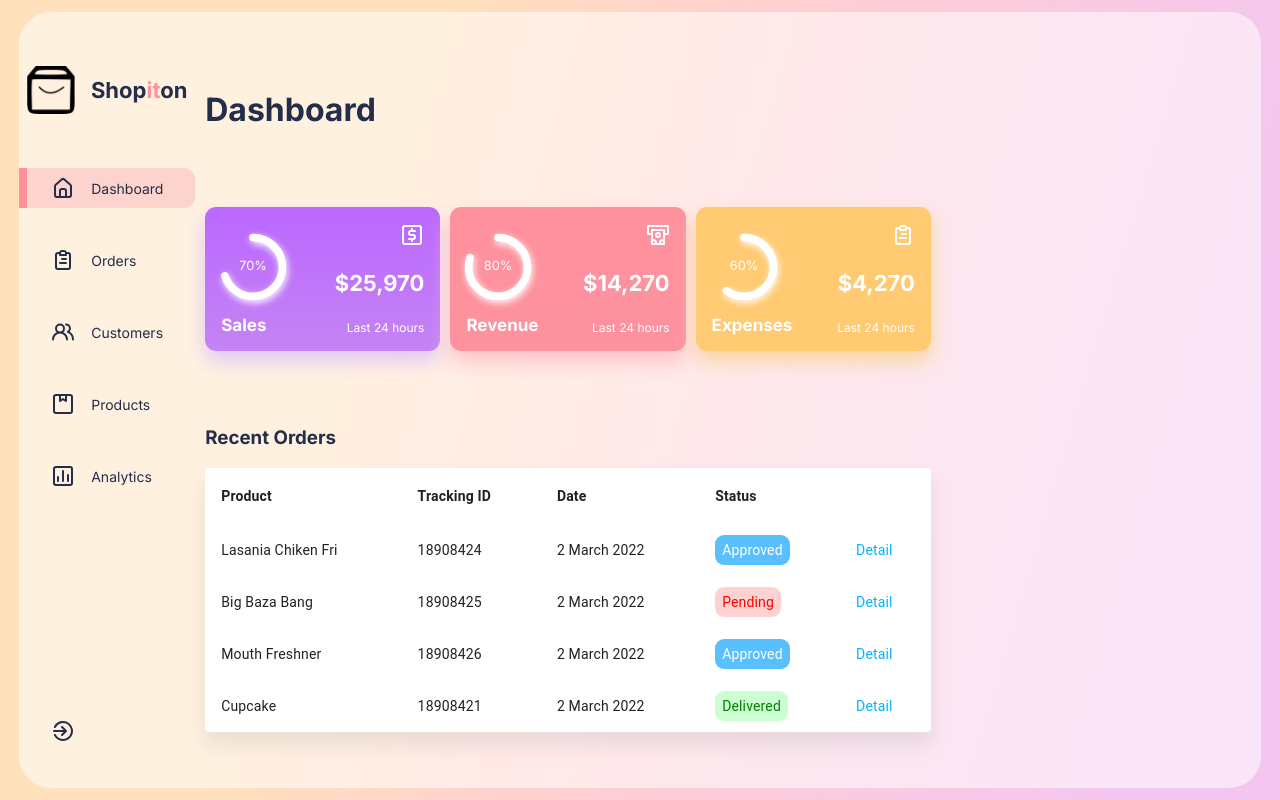
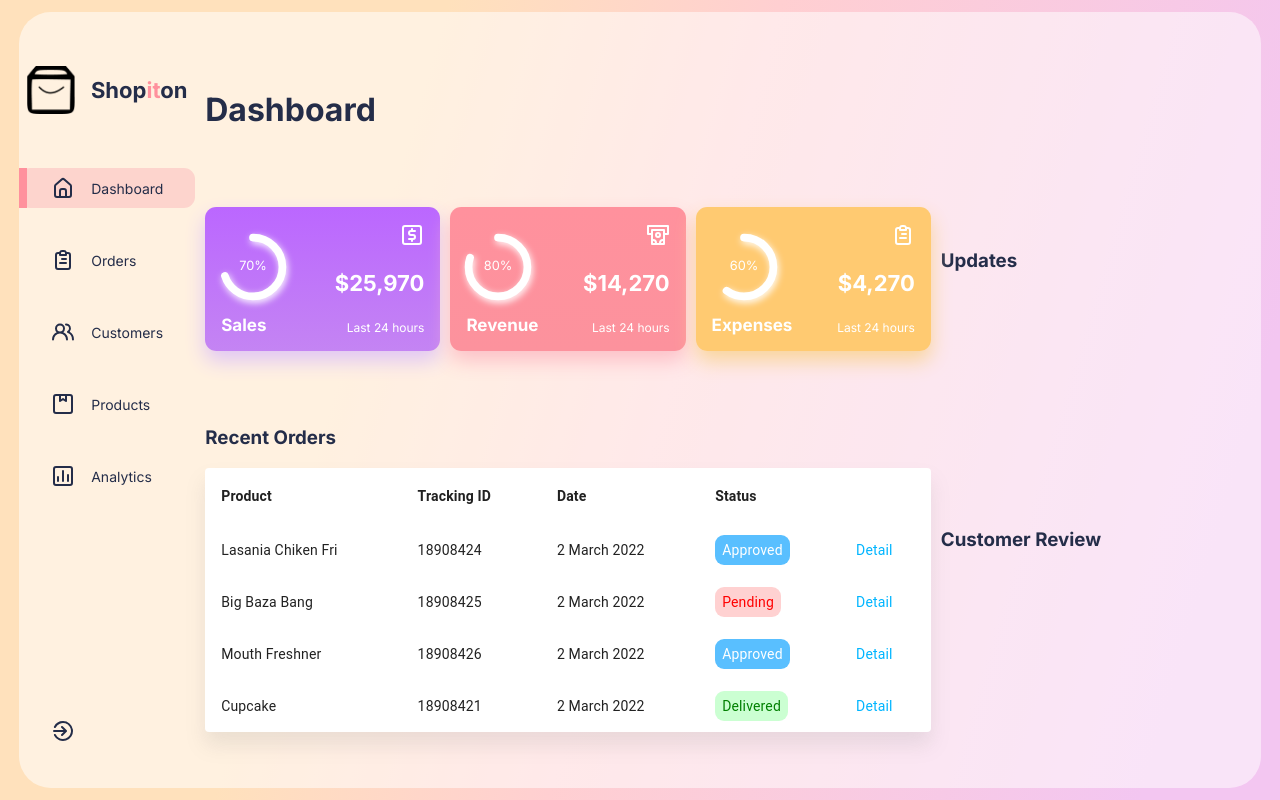
Before and after one commit to Roe121/React-Admin-Dashboard-02, a React (Create React App) app: page / in a window 1280 px wide. Built offline with nearby package versions, Linux system fonts and the light colour scheme.

Commit message:
RightSide structure set up

```diff
--- a/src/App.js
+++ b/src/App.js
@@ -1,5 +1,6 @@
 import './App.css'
 import MainDash from './components/MainDash/MainDash';
+import RighSide from './components/RightSide/RighSide';
 import Sidebar from './components/Sidebar/Sidebar';
 
 function App() {
@@ -8,6 +9,7 @@ function App() {
         <div className='AppGlass'>
           <Sidebar/>
           <MainDash/>
+          <RighSide/>
         </div>
     </div>
   );
--- a/src/components/RightSide/RighSide.jsx
+++ b/src/components/RightSide/RighSide.jsx
@@ -1,9 +1,19 @@
-import React from 'react'
+import React from "react";
+import "./RightSide.css";
+import Updates from "../Updates/Updates";
 
 const RighSide = () => {
   return (
-    <div>RighSide</div>
-  )
-}
+    <div className="RightSide">
+      <div>
+        <h3>Updates</h3>
+        <Updates />
+      </div>
+      <div>
+        <h3>Customer Review</h3>
+      </div>
+    </div>
+  );
+};
 
-export default RighSide
+export default RighSide;
--- a/src/components/RightSide/RightSide.css
+++ b/src/components/RightSide/RightSide.css
@@ -0,0 +1,6 @@
+.RightSide{
+    display: flex;
+    flex-direction: column;
+    width: 95%;
+    justify-content: space-evenly;
+}
--- /dev/null
+++ b/src/components/Updates/Updates.jsx
@@ -0,0 +1,12 @@
+import React from 'react'
+import './Updates.css'
+
+const Updates = () => {
+  return (
+    <div className="Updates">
+
+    </div>
+  )
+}
+
+export default Updates
```
Also changed, not shown: src/components/Updates/Updates.css (added).
